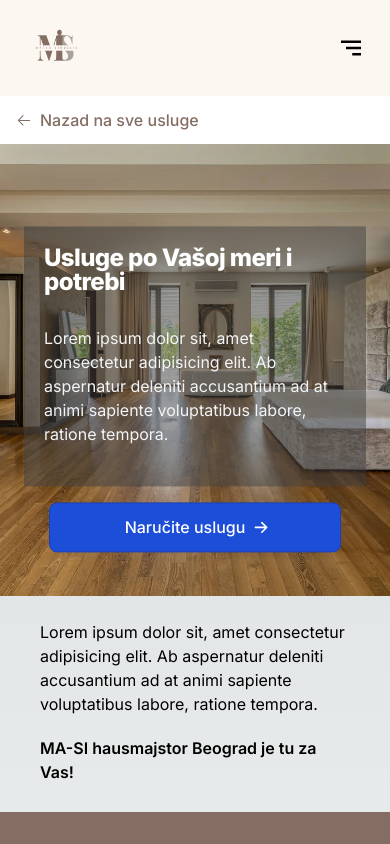
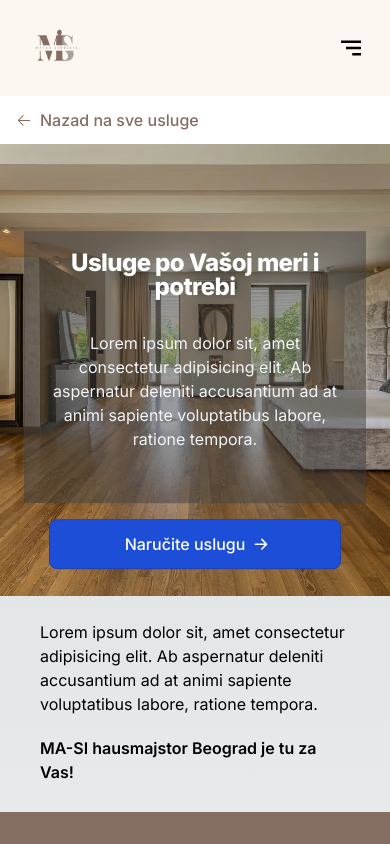
Before and after one commit to cehicm/ma-si-hausmajstor, a Next.js app: page /usluge/posebne-usluge in a window 390 px wide. Shown: the top 844 px of the page. Built offline with nearby package versions, Linux system fonts and the light colour scheme.

Commit message:
Update service page hero responsive

```diff
--- a/src/components/servicepage/ServicePageHero.js
+++ b/src/components/servicepage/ServicePageHero.js
@@ -4,7 +4,7 @@ import { VscArrowLeft } from "react-icons/vsc";
 export default function ServicePageHero({ title, text }) {
 	return (
 		<>
-			<div className="absolute w-full bg-white text-lightbrown hover:text-black drop-shadow-2xl flex items-center pl-4 ">
+			<div className="absolute w-full bg-white text-lightbrown hover:text-black drop-shadow-2xl flex items-center pl-4">
 				<VscArrowLeft className="hover:fill-black" />
 				<Link
 					href="/usluge"
@@ -14,8 +14,8 @@ export default function ServicePageHero({ title, text }) {
 				</Link>
 			</div>
 
-			<div className="absolute bg-blend-multiply z-10 top-0 translate-y-[40%] md:translate-y-1/2">
-				<div className="bg-black/50 p-5 pb-2 mx-6 md:mx-auto md:w-3/4">
+			<div className="absolute bg-blend-multiply z-10 top-0 translate-y-[40%] text-center lg:max-w-[80%]">
+				<div className="bg-black/50 p-5 lg:p-10 mx-6 md:mx-auto md:w-3/4">
 					<h1 className="mb-4 text-2xl md:text-4xl font-extrabold tracking-tight leading-none text-white md:text-5xl lg:text-6xl">
 						{title}
 					</h1>
```
